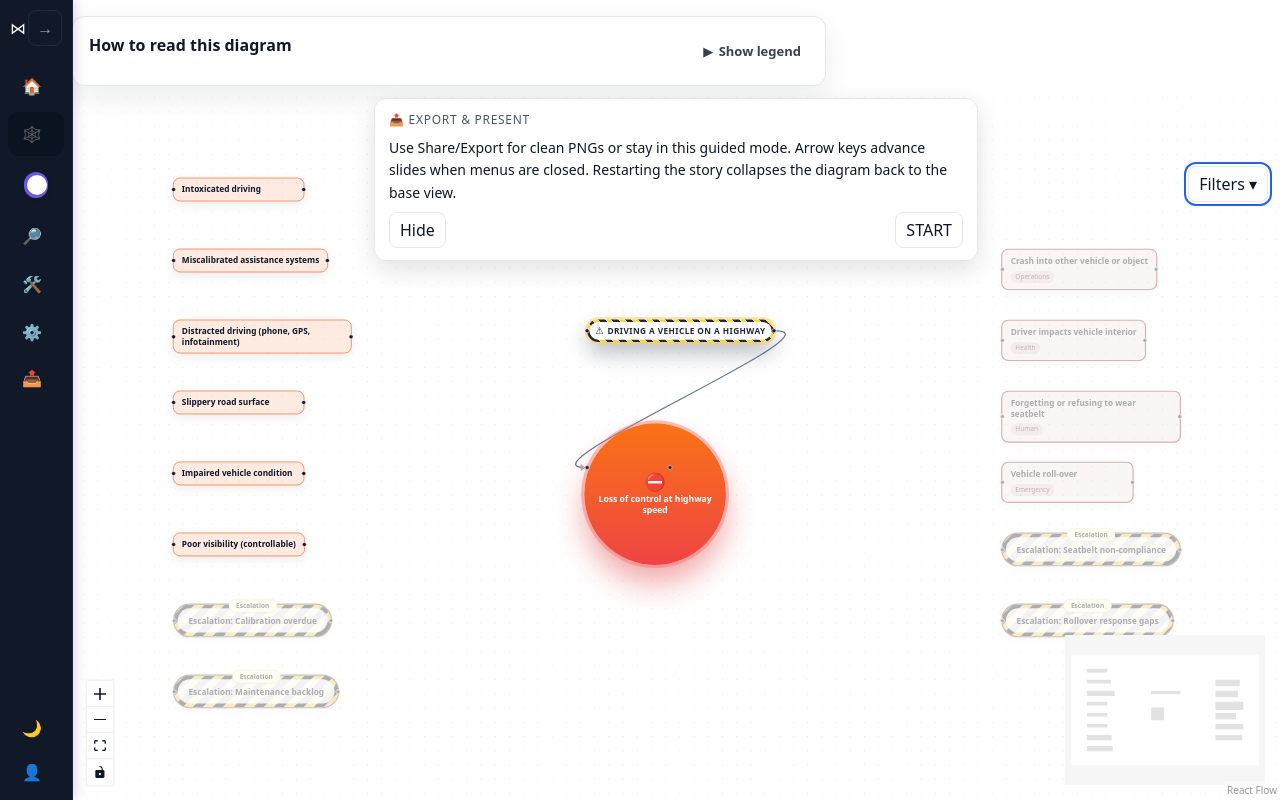
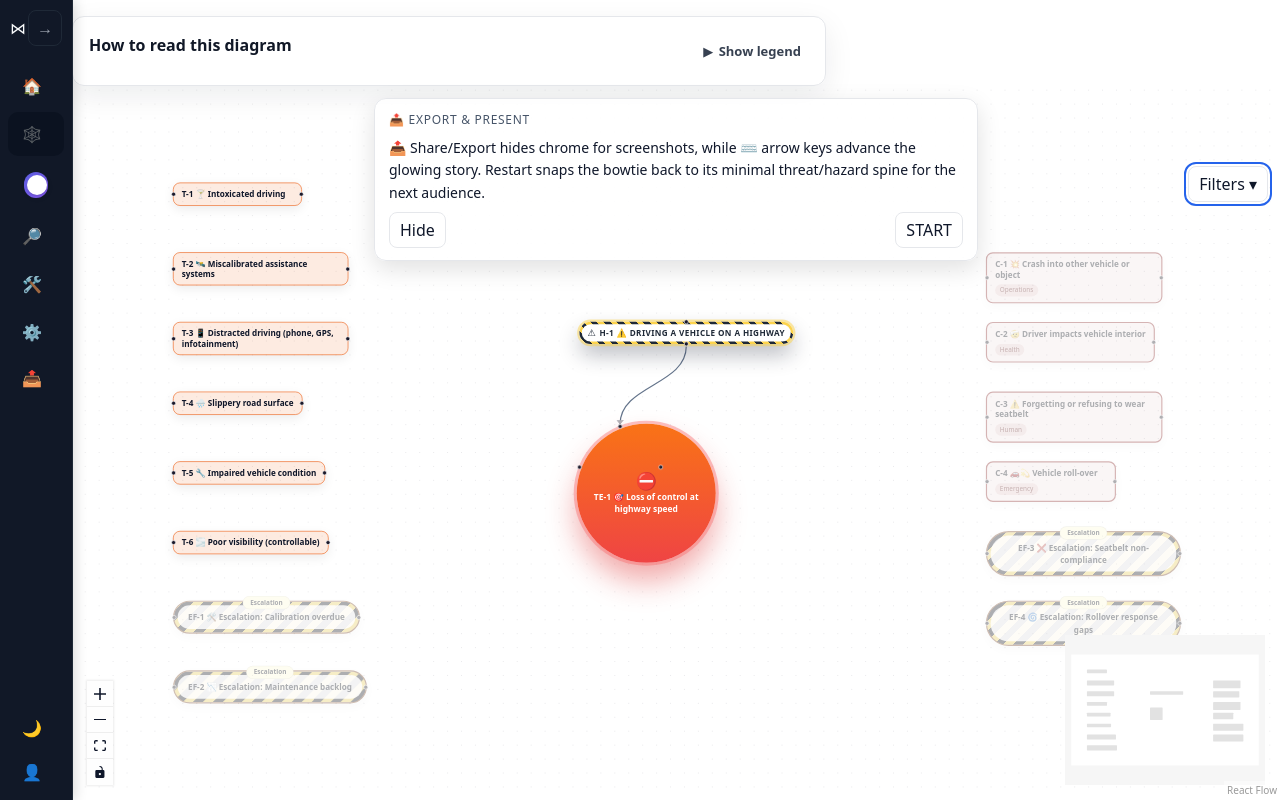
Before and after one commit to wmoore012/Bowtie_Project, a React (Vite) app: page / in a window 1280 px wide. Built offline with nearby package versions, Linux system fonts and the light colour scheme.

Commit message:
feat: improve bowtie presentation and builder wiring

```diff
--- a/src/components/bowtie/BowtieGraph.tsx
+++ b/src/components/bowtie/BowtieGraph.tsx
@@ -10,6 +10,8 @@ import {
   useReactFlow,
   MarkerType,
   Position,
+  addEdge,
+  type Connection,
 } from "@xyflow/react";
 import "@xyflow/react/dist/style.css";
 import type { Node as RFNode } from "@xyflow/react";
@@ -61,6 +63,17 @@ const nodeTypes = {
   topEvent: TopEventKnotNode,
   consequence: ConsequenceNode,
 } as const;
+
+const TYPE_CONNECTION_RULES: Record<BowtieNodeType, BowtieNodeType[]> = {
+  threat: ["preventionBarrier"],
+  escalationFactor: ["escalationBarrier"],
+  preventionBarrier: ["topEvent"],
+  escalationBarrier: ["topEvent"],
+  hazard: ["topEvent"],
+  topEvent: ["mitigationBarrier"],
+  mitigationBarrier: ["consequence"],
+  consequence: [],
+};
 
 
 
@@ -462,10 +475,61 @@ function InnerGraph({ diagram, initialMode = "demo" }: { diagram: BowtieDiagram;
     return ids;
   }, [manualFocusIds, storyFocusIds]);
   const shouldDim = storyOpen && activeFocusIds.size > 0;
+  const strictConnections = useMemo(() => {
+    const map = new Map<string, Set<string>>();
+    for (const edge of diagram.edges) {
+      if (!map.has(edge.source)) map.set(edge.source, new Set());
+      map.get(edge.source)!.add(edge.target);
+    }
+    return map;
+  }, [diagram]);
   const base = useMemo(() => computeSimpleLayout(renderDiagram), [renderDiagram]);
   const [nodes, setNodes, onNodesChange] = useNodesState(base.nodes);
   const [edges, setEdges, onEdgesChange] = useEdgesState(base.edges);
   const rf = useReactFlow();
+
+  const handleConnect = useCallback(
+    (connection: Connection) => {
+      if (!connection.source || !connection.target) return;
+      const nodeIndex = new Map(rf.getNodes().map((n) => [n.id, n]));
+      const sourceNode = nodeIndex.get(connection.source);
+      const targetNode = nodeIndex.get(connection.target);
+      if (!sourceNode || !targetNode) return;
+      const sourceType = (sourceNode.data as BowtieNodeData)?.bowtieType;
+      const targetType = (targetNode.data as BowtieNodeData)?.bowtieType;
+      if (!sourceType || !targetType) return;
+      const allowedTypes = TYPE_CONNECTION_RULES[sourceType];
+      if (allowedTypes && !allowedTypes.includes(targetType)) {
+        return;
+      }
+      const strictTargets = strictConnections.get(connection.source);
+      if (strictTargets && !strictTargets.has(connection.target)) {
+        return;
+      }
+      setEdges((eds) =>
+        addEdge(
+          {
+            ...connection,
+            style: { stroke: "var(--edge)" },
+            markerEnd: { type: MarkerType.ArrowClosed },
+          },
+          eds
+        )
+      );
+    },
+    [rf, setEdges, strictConnections]
+  );
+
+  const applyBuilderLayout = useCallback(() => {
+    const baseDiagram = renderOverride ?? diagram;
+    const laid = computeSimpleLayout(baseDiagram);
+    const hydrated = laid.nodes.map((n) => ({
+      ...n,
+      data: { ...(n.data as BowtieNodeData), highlighted: false, dimmed: false },
+    }));
+    setNodes(hydrated);
+    setEdges(laid.edges);
+  }, [diagram, renderOverride, setEdges, setNodes]);
 
 
   // Fit view on initial mount
@@ -600,6 +664,12 @@ function InnerGraph({ diagram, initialMode = "demo" }: { diagram: BowtieDiagram;
       alive = false;
     };
   }, [renderDiagram, mode, activeFocusIds, shouldDim]);
+
+  useEffect(() => {
+    if (mode === "builder") {
+      applyBuilderLayout();
+    }
+  }, [mode, applyBuilderLayout]);
 
   // Global events from the left Sidebar (export, toggle builder, clear diagram)
   useEffect(() => {
@@ -816,17 +886,6 @@ function InnerGraph({ diagram, initialMode = "demo" }: { diagram: BowtieDiagram;
     return m;
   }, [renderDiagram]);
 
-  // Keep nodes/edges in sync with render diagram while in Builder mode
-  useEffect(() => {
-    if (mode !== "builder") return;
-    const laid = computeSimpleLayout(renderDiagram);
-    const hydrated = laid.nodes.map((n) => ({
-      ...n,
-      data: { ...(n.data as BowtieNodeData), highlighted: false, dimmed: false },
-    }));
-    setNodes(hydrated);
-    setEdges(laid.edges);
-  }, [renderDiagram, mode]);
 
 
 
@@ -859,6 +918,7 @@ function InnerGraph({ diagram, initialMode = "demo" }: { diagram: BowtieDiagram;
         edges={edges}
         onNodesChange={onNodesChange}
         onEdgesChange={onEdgesChange}
+        onConnect={handleConnect}
         onPaneClick={() => { if (cardNode) handleCloseCard(); }}
 
         onNodeClick={(_, n) => {
--- a/src/components/bowtie/nodes/TopEventKnotNode.tsx
+++ b/src/components/bowtie/nodes/TopEventKnotNode.tsx
@@ -23,6 +23,12 @@ function TopEventKnotNode({ id, data }: NodeProps) {
           <span className={styles.icon} aria-hidden="true"></span>
           <span className={styles.label}>{d?.label}</span>
         </div>
+        <Handle
+          type="target"
+          position={Position.Top}
+          id="top-event-hazard"
+          style={{ left: "50%", transform: "translate(-50%, -50%)" }}
+        />
         <Handle type="target" position={Position.Left} />
         <Handle type="source" position={Position.Right} />
       </button>
--- a/src/domain/scenarios/highway_driving.example.ts
+++ b/src/domain/scenarios/highway_driving.example.ts
@@ -11,7 +11,7 @@ export const highwayDrivingExample: BowtieDiagram = {
     {
       id: "hz-highway",
       type: "hazard",
-      label: "Driving a vehicle on a highway",
+      label: "H-1 ⚠️ Driving a vehicle on a highway",
       metadata: {
         eli5: "High-speed traffic leaves little margin for errors or failures.",
         details: [
@@ -23,7 +23,7 @@ export const highwayDrivingExample: BowtieDiagram = {
     {
       id: "te-loss-control",
       type: "topEvent",
-      label: "Loss of control at highway speed",
+      label: "TE-1 🎯 Loss of control at highway speed",
       metadata: {
         eli5: "The driver no longer keeps the vehicle centred, stable, or slowed.",
         details: [
@@ -36,7 +36,7 @@ export const highwayDrivingExample: BowtieDiagram = {
     {
       id: "th-intoxicated",
       type: "threat",
-      label: "Intoxicated driving",
+      label: "T-1 🍸 Intoxicated driving",
       metadata: {
         eli5: "Alcohol or drugs slow reaction time and judgement.",
         details: [
@@ -50,7 +50,7 @@ export const highwayDrivingExample: BowtieDiagram = {
     {
       id: "th-miscalibrated",
       type: "threat",
-      label: "Miscalibrated assistance systems",
+      label: "T-2 🛰️ Miscalibrated assistance systems",
       metadata: {
         eli5: "Sensors or ADAS settings drift, giving the driver bad feedback.",
         details: [
@@ -63,7 +63,7 @@ export const highwayDrivingExample: BowtieDiagram = {
     {
       id: "th-distracted",
       type: "threat",
-      label: "Distracted driving (phone, GPS, infotainment)",
+      label: "T-3 📱 Distracted driving (phone, GPS, infotainment)",
       metadata: {
         eli5: "Screen time steals the driver’s eyes and mind.",
         details: [
@@ -76,7 +76,7 @@ export const highwayDrivingExample: BowtieDiagram = {
     {
       id: "th-slippery",
       type: "threat",
-      label: "Slippery road surface",
+      label: "T-4 🌧️ Slippery road surface",
       metadata: {
         eli5: "Rain, ice, or gravel erode tire grip and braking.",
         details: [
@@ -89,7 +89,7 @@ export const highwayDrivingExample: BowtieDiagram = {
     {
       id: "th-impaired-vehicle",
       type: "threat",
-      label: "Impaired vehicle condition",
+      label: "T-5 🔧 Impaired vehicle condition",
       metadata: {
         eli5: "Mechanical defects mean the truck cannot respond.",
         details: [
@@ -102,7 +102,7 @@ export const highwayDrivingExample: BowtieDiagram = {
     {
       id: "th-visibility",
       type: "threat",
-      label: "Poor visibility (controllable)",
+      label: "T-6 🌫️ Poor visibility (controllable)",
       metadata: {
         eli5: "Fog, glare, and darkness hide hazards until too late.",
         details: [
@@ -116,7 +116,7 @@ export const highwayDrivingExample: BowtieDiagram = {
     {
       id: "ef-miscalibration",
       type: "escalationFactor",
-      label: "Escalation: Calibration overdue",
+      label: "EF-1 🛠️ Escalation: Calibration overdue",
       wing: "left",
       metadata: {
         eli5: "If ADAS calibration slips, threats escalate faster.",
@@ -130,7 +130,7 @@ export const highwayDrivingExample: BowtieDiagram = {
     {
       id: "ef-maint-backlog",
       type: "escalationFactor",
-      label: "Escalation: Maintenance backlog",
+      label: "EF-2 📉 Escalation: Maintenance backlog",
       wing: "left",
       metadata: {
         eli5: "Known issues ignored make any threat harder to control.",
@@ -145,7 +145,7 @@ export const highwayDrivingExample: BowtieDiagram = {
     {
       id: "ef-seatbelt",
       type: "escalationFactor",
-      label: "Escalation: Seatbelt non-compliance",
+      label: "EF-3 ❌ Escalation: Seatbelt non-compliance",
       wing: "right",
       metadata: {
         eli5: "If belts are unused, mitigation barriers fail.",
@@ -159,7 +159,7 @@ export const highwayDrivingExample: BowtieDiagram = {
     {
       id: "ef-rollover",
       type: "escalationFactor",
-      label: "Escalation: Rollover response gaps",
+      label: "EF-4 🌀 Escalation: Rollover response gaps",
       wing: "right",
       metadata: {
         eli5: "If crews aren’t ready for a rollover, impacts worsen.",
@@ -174,7 +174,7 @@ export const highwayDrivingExample: BowtieDiagram = {
     {
       id: "pb-screening",
       type: "preventionBarrier",
-      label: "Periodical alcohol and drug screening",
+      label: "PB-1.1 🧪 Periodical alcohol and drug screening",
       metadata: {
         eli5: "Regular testing keeps impaired drivers off the highway.",
         details: [
@@ -187,7 +187,7 @@ export const highwayDrivingExample: BowtieDiagram = {
     {
       id: "pb-designated-driver",
       type: "preventionBarrier",
-      label: "Appointing a designated driver",
+      label: "PB-1.2 🧍‍♂️ Appointing a designated driver",
       metadata: {
         eli5: "Peer checks ensure a sober driver takes the wheel.",
         details: [
@@ -200,7 +200,7 @@ export const highwayDrivingExample: BowtieDiagram = {
     {
       id: "pb-ignition-lock",
       type: "preventionBarrier",
-      label: "Breath alcohol ignition interlock",
+      label: "PB-1.3 🔐 Breath alcohol ignition interlock",
       metadata: {
         eli5: "Truck will not start until a sober test is complete.",
         details: [
@@ -213,7 +213,7 @@ export const highwayDrivingExample: BowtieDiagram = {
     {
       id: "pb-lane-warning",
       type: "preventionBarrier",
-      label: "Lane departure warning system",
+      label: "PB-1.4 / PB-3.1 🚨 Lane departure warning system",
       metadata: {
         eli5: "Alerts nudge drivers back between the lines.",
         details: [
@@ -226,7 +226,7 @@ export const highwayDrivingExample: BowtieDiagram = {
     {
       id: "pb-calibration",
       type: "preventionBarrier",
-      label: "Periodic calibration as per specification",
+      label: "PB-2.1 📏 Periodic calibration as per specification",
       metadata: {
         eli5: "Workshops reset ADAS sensors to OEM tolerances.",
         details: [
@@ -239,7 +239,7 @@ export const highwayDrivingExample: BowtieDiagram = {
     {
       id: "pb-weather-report",
       type: "preventionBarrier",
-      label: "Listen to weather report",
+      label: "PB-4.1 / PB-6.1 🌧️ Listen to weather report",
       metadata: {
         eli5: "Drivers brief on storms before each route.",
         details: [
@@ -252,7 +252,7 @@ export const highwayDrivingExample: BowtieDiagram = {
     {
       id: "pb-adjust-schedule",
       type: "preventionBarrier",
-      label: "Adjust driving schedule",
+      label: "PB-4.2 / PB-6.2 🗓️ Adjust driving schedule",
       metadata: {
         eli5: "Loads shift to daylight or safer routes when needed.",
         details: [
@@ -265,7 +265,7 @@ export const highwayDrivingExample: BowtieDiagram = {
     {
       id: "pb-no-high-risk",
       type: "preventionBarrier",
-      label: "No driving in high-risk surface conditions",
+      label: "PB-4.3 🚧 No driving in high-risk surface conditions",
       metadata: {
         eli5: "If traction is gone, we shut the lane down.",
         details: [
@@ -278,7 +278,7 @@ export const highwayDrivingExample: BowtieDiagram = {
     {
       id: "pb-defensive-driving",
       type: "preventionBarrier",
-      label: "Defensive driving coaching",
+      label: "PB-4.4 🛡️ Defensive driving coaching",
       metadata: {
         eli5: "Practice keeps slick-surface reactions automatic.",
         details: [
@@ -291,7 +291,7 @@ export const highwayDrivingExample: BowtieDiagram = {
     {
       id: "pb-abs",
       type: "preventionBarrier",
-      label: "ABS braking system",
+      label: "PB-4.5 🛞 ABS braking system",
       metadata: {
         eli5: "Electronics pulse brakes to keep steering control.",
         details: [
@@ -304,7 +304,7 @@ export const highwayDrivingExample: BowtieDiagram = {
     {
       id: "pb-inspection-maint",
       type: "preventionBarrier",
-      label: "Inspection and maintenance",
+      label: "PB-5.1 🧰 Inspection and maintenance",
       metadata: {
         eli5: "Scheduled PM finds defects before they matter.",
         details: [
@@ -317,7 +317,7 @@ export const highwayDrivingExample: BowtieDiagram = {
     {
       id: "pb-lights-always",
       type: "preventionBarrier",
-      label: "Company vehicle lights always on",
+      label: "PB-6.3 💡 Company vehicle lights always on",
       metadata: {
         eli5: "Running lights increase conspicuity in rain and fog.",
         details: [
@@ -330,7 +330,7 @@ export const highwayDrivingExample: BowtieDiagram = {
     {
       id: "pb-light-spec",
       type: "preventionBarrier",
-      label: "Hire vehicles with specific light specs",
+      label: "PB-6.4 📝 Hire vehicles with specific light specs",
       metadata: {
         eli5: "Rental fleet must match our lighting policy.",
         details: [
@@ -343,7 +343,7 @@ export const highwayDrivingExample: BowtieDiagram = {
     {
       id: "pb-preferred-hire",
       type: "preventionBarrier",
-      label: "Preferred car hire companies",
+      label: "PB-6.5 🤝 Preferred car hire companies",
       metadata: {
         eli5: "Only vetted partners provide replacement vehicles.",
         details: [
@@ -357,7 +357,7 @@ export const highwayDrivingExample: BowtieDiagram = {
     {
       id: "eb-calibration-discipline",
       type: "escalationBarrier",
-      label: "EF barrier: Calibration discipline",
+      label: "EFB-1 📋 EF barrier: Calibration discipline",
       wing: "left",
       metadata: {
         eli5: "We track due dates and lock out overdue trucks.",
@@ -371,7 +371,7 @@ export const highwayDrivingExample: BowtieDiagram = {
     {
       id: "eb-maintenance-discipline",
       type: "escalationBarrier",
-      label: "EF barrier: Maintenance escalation",
+      label: "EFB-2 🛠️ EF barrier: Maintenance escalation",
       wing: "left",
       metadata: {
         eli5: "Critical defects trigger hold-and-fix workflows.",
@@ -385,7 +385,7 @@ export const highwayDrivingExample: BowtieDiagram = {
     {
       id: "eb-seatbelt-discipline",
       type: "escalationBarrier",
-      label: "EF barrier: Seatbelt discipline",
+      label: "EFB-3 ✅ EF barrier: Seatbelt discipline",
       wing: "right",
       metadata: {
         eli5: "Leadership reinforces belt use every shift.",
@@ -399,7 +399,7 @@ export const highwayDrivingExample: BowtieDiagram = {
     {
       id: "eb-rollover-readiness",
       type: "escalationBarrier",
-      label: "EF barrier: Rollover readiness",
+      label: "EFB-4 🚒 EF barrier: Rollover readiness",
       wing: "right",
       metadata: {
         eli5: "Playbooks cover stabilization and occupant rescue.",
@@ -414,7 +414,7 @@ export const highwayDrivingExample: BowtieDiagram = {
     {
       id: "mb-forward-warning",
       type: "mitigationBarrier",
-      label: "Forward collision warning system",
+      label: "MB-1.1 🚨 Forward collision warning system",
       metadata: {
         eli5: "Radar/vision alerts give seconds to brake or steer.",
         details: [
@@ -427,7 +427,7 @@ export const highwayDrivingExample: BowtieDiagram = {
     {
       id: "mb-defensive-competence",
       type: "mitigationBarrier",
-      label: "Defensive driving - slip recovery",
+      label: "MB-1.2 🛡️ Defensive driving - slip recovery",
       metadata: {
         eli5: "Training helps recover after the first slide.",
         details: [
@@ -440,7 +440,7 @@ export const highwayDrivingExample: BowtieDiagram = {
     {
       id: "mb-crumple-zone",
       type: "mitigationBarrier",
-      label: "Crumple zone / vehicle structure",
+      label: "MB-1.3 🧱 Crumple zone / vehicle structure",
       metadata: {
         eli5: "Structure absorbs energy before it hits people.",
         details: [
@@ -453,7 +453,7 @@ export const highwayDrivingExample: BowtieDiagram = {
     {
       id: "mb-airbag",
       type: "mitigationBarrier",
-      label: "Airbag deployment",
+      label: "MB-1.4 🎈 Airbag deployment",
       metadata: {
         eli5: "Inflatable cushions slow the body.",
         details: [
@@ -466,7 +466,7 @@ export const highwayDrivingExample: BowtieDiagram = {
     {
       id: "mb-headrest",
       type: "mitigationBarrier",
-      label: "Adjust headrest to mitigate whiplash",
+      label: "MB-1.5 🪑 Adjust headrest to mitigate whiplash",
       metadata: {
         eli5: "Proper headrest height keeps the neck aligned.",
         details: [
@@ -479,7 +479,7 @@ export const highwayDrivingExample: BowtieDiagram = {
     {
       id: "mb-seatbelt-campaign",
       type: "mitigationBarrier",
-      label: "Seatbelt awareness campaign",
+      label: "MB-1.6 📣 Seatbelt awareness campaign",
       metadata: {
         eli5: "Stories, incentives, and metrics reinforce belt use.",
         details: [
@@ -492,7 +492,7 @@ export const highwayDrivingExample: BowtieDiagram = {
     {
       id: "mb-seatbelt-alarm",
       type: "mitigationBarrier",
-      label: "Seatbelt warning alarm",
+      label: "MB-1.7 🔔 Seatbelt warning alarm",
       metadata: {
         eli5: "Audible alarms nag until the belt clicks.",
         details: [
@@ -505,7 +505,7 @@ export const highwayDrivingExample: BowtieDiagram = {
     {
       id: "mb-rollover-protection",
       type: "mitigationBarrier",
-      label: "Roll-over protection",
+      label: "MB-1.8 🛞 Roll-over protection",
       metadata: {
         eli5: "Reinforced roofs and cages keep space for people.",
         details: [
@@ -519,7 +519,7 @@ export const highwayDrivingExample: BowtieDiagram = {
     {
       id: "c-fixed-object",
       type: "consequence",
-      label: "Crash into other vehicle or object",
+      label: "C-1 💥 Crash into other vehicle or object",
       metadata: {
         eli5: "Impact with another car, barrier, or roadside asset.",
         details: [
@@ -532,7 +532,7 @@ export const highwayDrivingExample: BowtieDiagram = {
     {
       id: "c-driver-impacts",
       type: "consequence",
-      label: "Driver impacts vehicle interior",
+      label: "C-2 🤕 Driver impacts vehicle interior",
       metadata: {
         eli5: "Occupants hit wheel, dash, or cabin surfaces.",
         details: [
@@ -545,7 +545,7 @@ export const highwayDrivingExample: BowtieDiagram = {
     {
       id: "c-seatbelt-missed",
       type: "consequence",
-      label: "Forgetting or refusing to wear seatbelt",
+      label: "C-3 ⚠️ Forgetting or refusing to wear seatbelt",
       metadata: {
         eli5: "At crash moment the belt is unlatched.",
         details: [
@@ -558,7 +558,7 @@ export const highwayDrivingExample: BowtieDiagram = {
     {
       id: "c-rollover",
       type: "consequence",
-      label: "Vehicle roll-over",
+      label: "C-4 🚗💫 Vehicle roll-over",
       metadata: {
         eli5: "Vehicle tips onto side or roof, possibly ejecting people.",
         details: [
--- a/src/domain/scenarios/highway_driving_narrative.ts
+++ b/src/domain/scenarios/highway_driving_narrative.ts
@@ -8,12 +8,12 @@ export type StoryStep = {
 export const highwayDrivingNarrative: StoryStep[] = [
   {
     title: "⚠️ Framing the hazard",
-    body: "We start with the <strong>hazard</strong> — driving a vehicle on a highway — feeding the <strong>top event</strong> when control is lost. Every branch we explore pivots around this pair.",
+    body: "<span style=\"color:#ea580c;font-weight:700;\">⚠️ Hazard</span> → <span style=\"color:#ef4444;font-weight:700;\">🎯 Top event</span>. The yellow striped card feeds the glowing knot so everyone immediately sees where energy flows.",
     focusIds: ["hz-highway", "te-loss-control"],
   },
   {
     title: "🎯 Threat landscape",
-    body: "Six threat families feed the top event: intoxication, system miscalibration, distraction, slippery roads, impaired vehicle condition, and controllable visibility. Each is shown in blue on the left wing.",
+    body: "Threat wing roll call: 🍸 intoxication, 🛰️ miscalibration, 📱 distraction, 🌧️ slippery roads, 🔧 impaired vehicles, and 🌫️ visibility. Each blue card is a single click from exposing its defenses.",
     focusIds: [
       "th-intoxicated",
       "th-miscalibrated",
@@ -25,18 +25,18 @@ export const highwayDrivingNarrative: StoryStep[] = [
   },
   {
     title: "⚡️ Escalation factors",
-    body: "Escalation (yellow) accelerates failure when calibration or maintenance backlogs exist. We surface them even in the collapsed view so facilitators can talk about degradation early.",
-    focusIds: ["ef-miscalibration", "ef-maint-backlog"],
+    body: "Yellow ⚡️ escalation tiles (🛠️ calibration, 📉 backlog, ❌ seatbelts, 🌀 rollover) stay pinned so degradation is never out of sight, even when barriers remain collapsed.",
+    focusIds: ["ef-miscalibration", "ef-maint-backlog", "ef-seatbelt", "ef-rollover"],
   },
   {
     title: "🛡 Preventing intoxicated driving",
-    body: "Clicking any threat reveals its prevention barriers. Here we show four controls for intoxication: screening, designated drivers, ignition interlocks, and lane departure warnings.",
+    body: "Select 🍸 Intoxicated driving to reveal 🧪 screening, 🧍‍♂️ designated drivers, 🔐 ignition locks, and 🚨 lane warnings. Each chip glows cyan so facilitators can see ownership instantly.",
     focusIds: ["th-intoxicated", "pb-screening", "pb-designated-driver", "pb-ignition-lock", "pb-lane-warning"],
     revealIds: ["pb-screening", "pb-designated-driver", "pb-ignition-lock", "pb-lane-warning"],
   },
   {
     title: "🌧 Managing slippery or low-visibility routes",
-    body: "Weather intel, scheduling, defensive driving, ABS, and lighting policies fight the slippery + visibility threats. They pop into view only when the related cards are active.",
+    body: "🌧️ <span style=\"color:#0369a1;font-weight:600;\">Weather intel</span>, 🗓️ <span style=\"color:#7c3aed;font-weight:600;\">scheduling</span>, 🛡️ defensive driving, 🛞 ABS, and 💡 lighting policy each get its own emoji + color so the slippery + visibility story is scannable. These controls only appear when their threat cards are open.",
     focusIds: [
       "th-slippery",
       "th-visibility",
@@ -62,31 +62,31 @@ export const highwayDrivingNarrative: StoryStep[] = [
   },
   {
     title: "🚧 Crash mitigation barriers",
-    body: "When the top event fires, mitigation barriers glow on the right. Forward collision warnings, defensive competence, and crumple structures steer energy away from other vehicles.",
+    body: "If 🎯 fires, the right wing pulses: 🚨 forward warning, 🛡️ slip recovery, and 🧱 crumple structure form the crash-to-object chain feeding 💥 consequences.",
     focusIds: ["mb-forward-warning", "mb-defensive-competence", "mb-crumple-zone", "c-fixed-object"],
     revealIds: ["mb-forward-warning", "mb-defensive-competence", "mb-crumple-zone"],
   },
   {
     title: "🧍 Occupant protection",
-    body: "Airbags and correct headrest positioning cut down internal occupant injuries. These nodes pulse together with the “Driver impacts interior” consequence.",
+    body: "Occupant storyline glows purple: 🎈 airbags plus 🪑 headrests defend against 🤕 interior impacts, so everyone in the room sees which levers soften injuries.",
     focusIds: ["mb-airbag", "mb-headrest", "c-driver-impacts"],
     revealIds: ["mb-airbag", "mb-headrest"],
   },
   {
     title: "🔔 Seatbelt compliance loop",
-    body: "Seatbelt campaigns and alarms defend against the ‘forgetting/refusing’ consequence. Right-side escalation factors show how culture can erode these controls.",
+    body: "Seatbelt culture loop: 📣 campaigns + 🔔 alarms fight ⚠️ belt refusal while ✅ EF barriers remind us that leadership discipline keeps the loop tight.",
     focusIds: ["mb-seatbelt-campaign", "mb-seatbelt-alarm", "c-seatbelt-missed", "ef-seatbelt", "eb-seatbelt-discipline"],
     revealIds: ["mb-seatbelt-campaign", "mb-seatbelt-alarm", "eb-seatbelt-discipline"],
   },
   {
     title: "🔄 Rollover readiness",
-    body: "Rollover protection, response training, and mutual-aid agreements keep space for occupants and speed recovery. Highlighting ties the EF chain directly back to the top event.",
+    body: "🛞 Rollover cages + 🚒 readiness barriers illuminate together with the 🌀 escalation factor so teams track how response plans control 🚗💫 outcomes.",
     focusIds: ["mb-rollover-protection", "c-rollover", "ef-rollover", "eb-rollover-readiness"],
     revealIds: ["mb-rollover-protection", "eb-rollover-readiness"],
   },
   {
     title: "📤 Export & present",
-    body: "Use Share/Export for clean PNGs or stay in this guided mode. Arrow keys advance slides when menus are closed. Restarting the story collapses the diagram back to the base view.",
+    body: "📤 Share/Export hides chrome for screenshots, while ⌨️ arrow keys advance the glowing story. Restart snaps the bowtie back to its minimal threat/hazard spine for the next audience.",
     focusIds: ["hz-highway", "te-loss-control"],
   },
 ];
```
Also changed, not shown: src/components/bowtie/nodes/HazardTagNode.tsx (+12 -2 lines).
